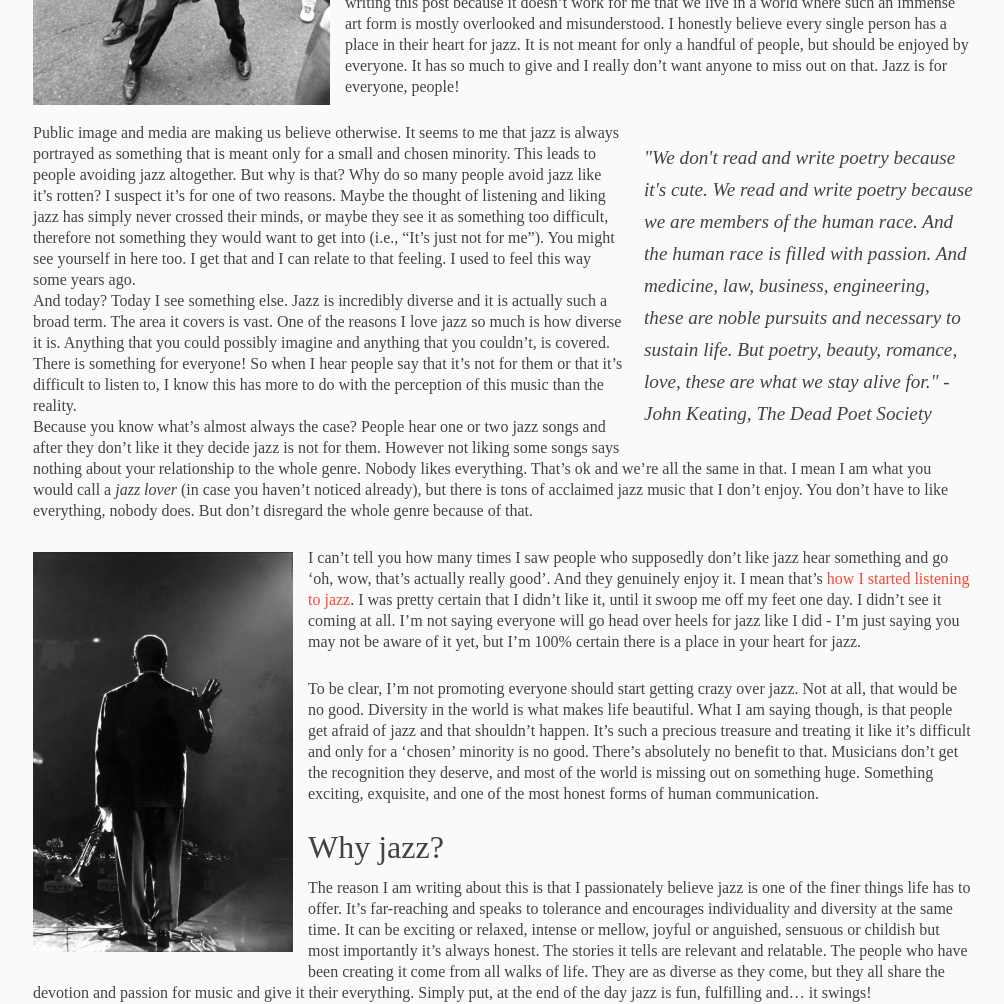
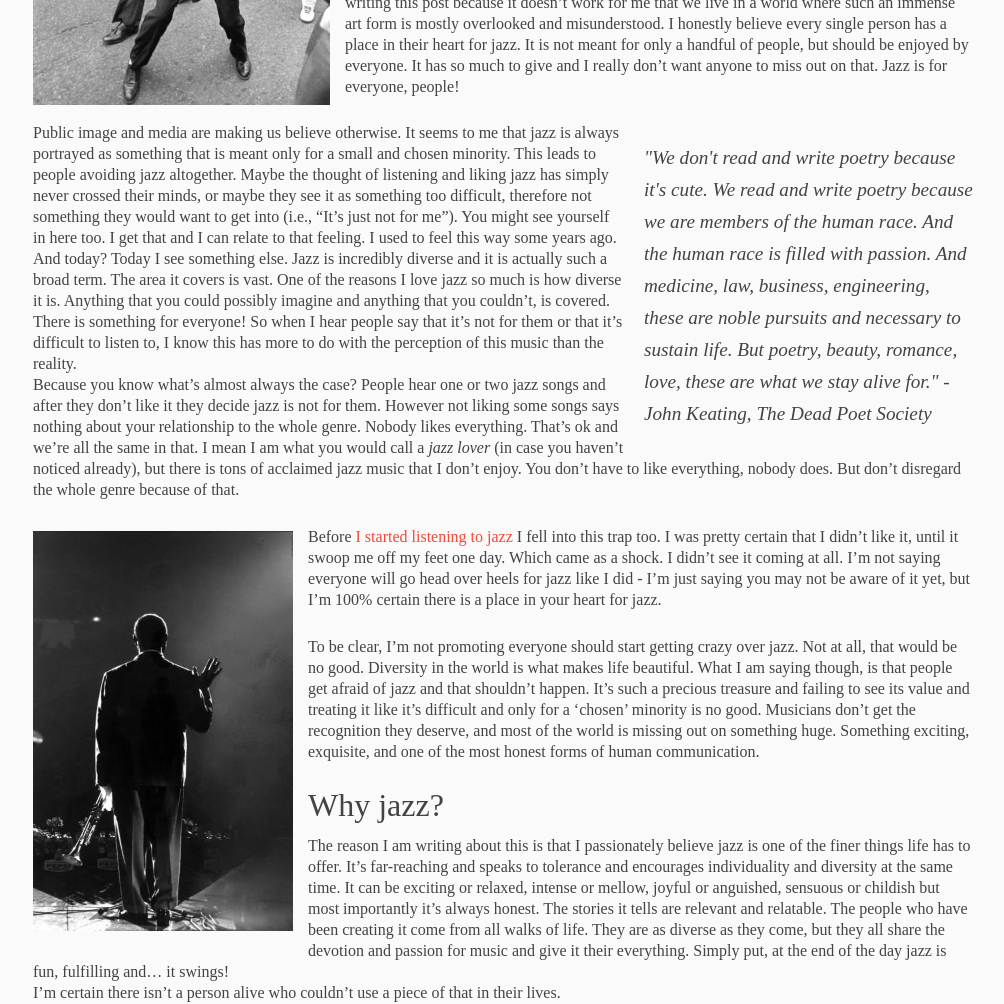
Before and after one commit to zanderle/zanderle.github.io, a plain HTML site: page 2015/02/16/Jazz-Is-For-Everyone/index.html in a window 1280 px wide. Shown: the part 640-1644 px from the top of the page, without its empty margins (137-1141 px from the left). Drawn offline with Linux system fonts and the light colour scheme; a script that the page names is missing; a web font is replaced by a local one.

Commit message:
Update post

```diff
--- a/2015/02/16/Jazz-Is-For-Everyone/index.html
+++ b/2015/02/16/Jazz-Is-For-Everyone/index.html
@@ -163,15 +163,15 @@ I’m here to tell you a little secret that I’m pretty sure no one has ever to
 "We don't read and write poetry because it's cute. We read and write poetry because we are members of the human race. And the human race is filled with passion. And medicine, law, business, engineering, these are noble pursuits and necessary to sustain life. But poetry, beauty, romance, love, these are what we stay alive for." - John Keating, The Dead Poet Society
 </blockquote>
 
-<p>Public image and media are making us believe otherwise. It seems to me that jazz is always portrayed as something that is meant only for a small and chosen minority. This leads to people avoiding jazz altogether. But why is that? Why do so many people avoid jazz like it’s rotten? I suspect it’s for one of two reasons. Maybe the thought of listening and liking jazz has simply never crossed their minds, or maybe they see it as something too difficult, therefore not something they would want to get into (i.e., “It’s just not for me”). You might see yourself in here too. I get that and I can relate to that feeling. I used to feel this way some years ago.<br />
+<p>Public image and media are making us believe otherwise. It seems to me that jazz is always portrayed as something that is meant only for a small and chosen minority. This leads to people avoiding jazz altogether. Maybe the thought of listening and liking jazz has simply never crossed their minds, or maybe they see it as something too difficult, therefore not something they would want to get into (i.e., “It’s just not for me”). You might see yourself in here too. I get that and I can relate to that feeling. I used to feel this way some years ago.<br />
 And today? Today I see something else. Jazz is incredibly diverse and it is actually such a broad term. The area it covers is vast. One of the reasons I love jazz so much is how diverse it is. Anything that you could possibly imagine and anything that you couldn’t, is covered. There is something for everyone! So when I hear people say that it’s not for them or that it’s difficult to listen to, I know this has more to do with the perception of this music than the reality.<br />
 Because you know what’s almost always the case? People hear one or two jazz songs and after they don’t like it they decide jazz is not for them. However not liking some songs says nothing about your relationship to the whole genre. Nobody likes everything. That’s ok and we’re all the same in that. I mean I am what you would call a <em>jazz lover</em> (in case you haven’t noticed already), but there is tons of acclaimed jazz music that I don’t enjoy. You don’t have to like everything, nobody does. But don’t disregard the whole genre because of that.</p>
 
 <p><img src="/img/louis-armstrong4.jpg" alt="Louis Armstrong" class="left image-left medium" /></p>
 
-<p>I can’t tell you how many times I saw people who supposedly don’t like jazz hear something and go ‘oh, wow, that’s actually really good’. And they genuinely enjoy it. I mean that’s <a href="/2014/07/02/How-I-got-into-jazz/">how I started listening to jazz</a>. I was pretty certain that I didn’t like it, until it swoop me off my feet one day. I didn’t see it coming at all. I’m not saying everyone will go head over heels for jazz like I did - I’m just saying you may not be aware of it yet, but I’m 100% certain there is a place in your heart for jazz.</p>
+<p>Before <a href="/2014/07/02/How-I-got-into-jazz/">I started listening to jazz</a> I fell into this trap too. I was pretty certain that I didn’t like it, until it swoop me off my feet one day. Which came as a shock. I didn’t see it coming at all. I’m not saying everyone will go head over heels for jazz like I did - I’m just saying you may not be aware of it yet, but I’m 100% certain there is a place in your heart for jazz.</p>
 
-<p>To be clear, I’m not promoting everyone should start getting crazy over jazz. Not at all, that would be no good. Diversity in the world is what makes life beautiful. What I am saying though, is that people get afraid of jazz and that shouldn’t happen. It’s such a precious treasure and treating it like it’s difficult and only for a ‘chosen’ minority is no good. There’s absolutely no benefit to that. Musicians don’t get the recognition they deserve, and most of the world is missing out on something huge. Something exciting, exquisite, and one of the most honest forms of human communication.  </p>
+<p>To be clear, I’m not promoting everyone should start getting crazy over jazz. Not at all, that would be no good. Diversity in the world is what makes life beautiful. What I am saying though, is that people get afraid of jazz and that shouldn’t happen. It’s such a precious treasure and failing to see its value and treating it like it’s difficult and only for a ‘chosen’ minority is no good. Musicians don’t get the recognition they deserve, and most of the world is missing out on something huge. Something exciting, exquisite, and one of the most honest forms of human communication.  </p>
 
 <h2 id="why-jazz">Why jazz?</h2>
 <p>The reason I am writing about this is that I passionately believe jazz is one of the finer things life has to offer. It’s far-reaching and speaks to tolerance and encourages individuality and diversity at the same time. It can be exciting or relaxed, intense or mellow, joyful or anguished, sensuous or childish but most importantly it’s always honest. The stories it tells are relevant and relatable. The people who have been creating it come from all walks of life. They are as diverse as they come, but they all share the devotion and passion for music and give it their everything. Simply put, at the end of the day jazz is fun, fulfilling and… it swings!<br />
```
Also changed, not shown: index.html (+3 -3 lines).
